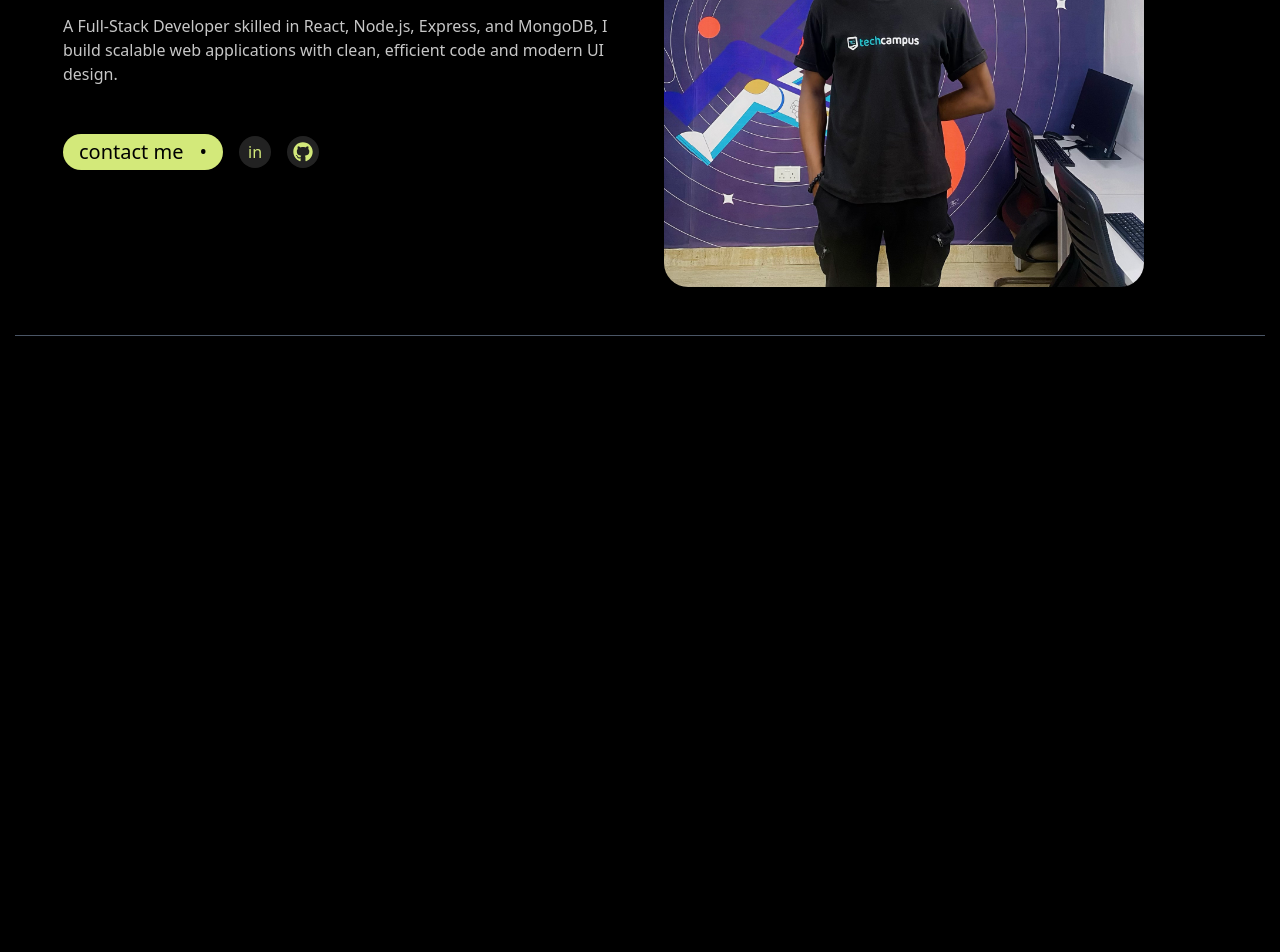
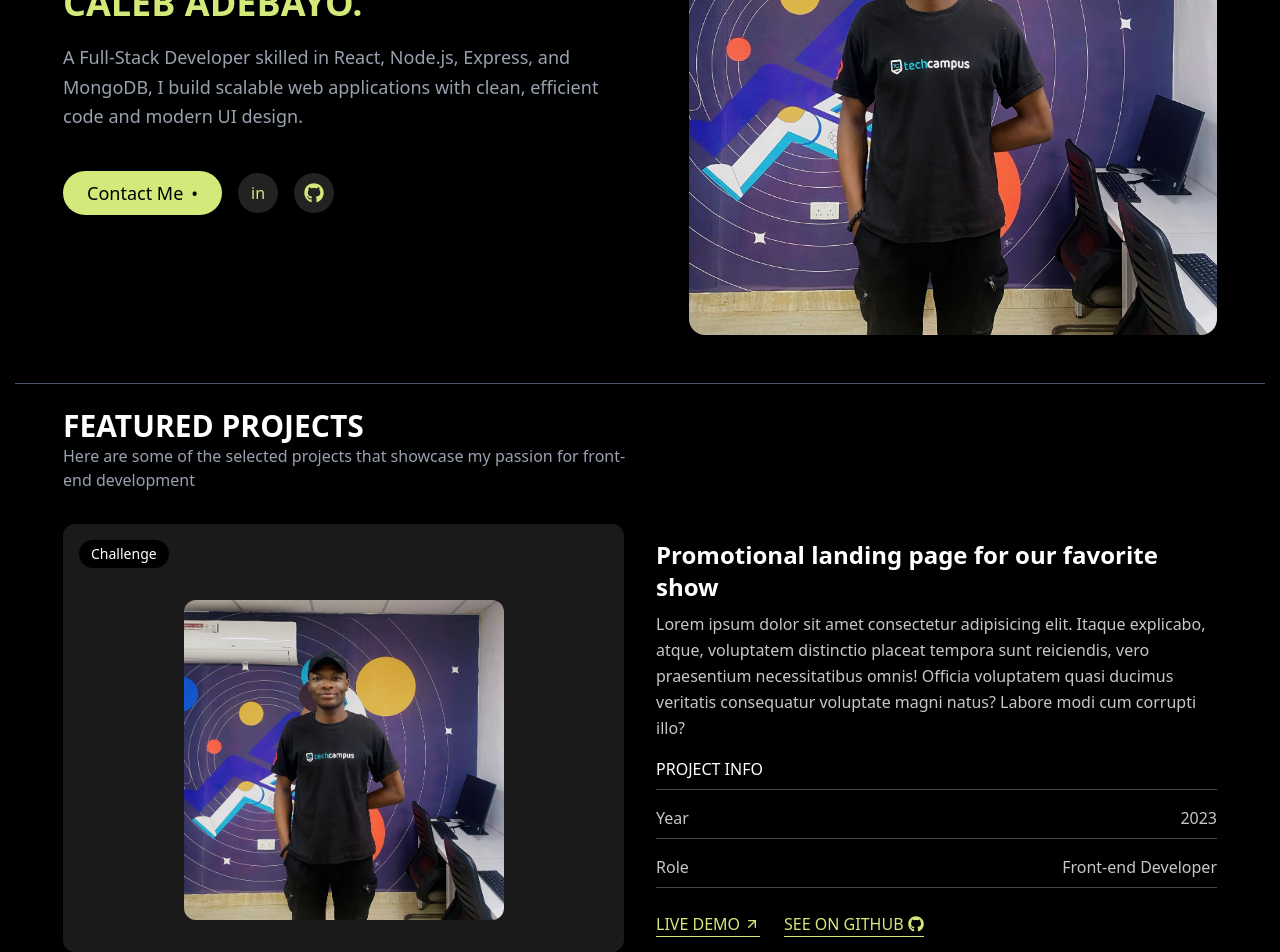
Before and after one commit to calebtdev/portfoliotask, a React (Vite) app: page / in a window 1280 px wide. Shown: the part 320-1272 px from the top of the page. Before the commit the page ends 800 px from the top, so only its background shows below. Built offline with nearby package versions, Linux system fonts and the light colour scheme.

Commit message:
update on the portfolio task

```diff
--- a/src/Pages/Home.jsx
+++ b/src/Pages/Home.jsx
@@ -1,13 +1,15 @@
 import React from "react";
 import Header from "../components/Header";
 import Hero from "../components/Hero";
+import Projects from "../components/Projects";
 
 const Home = () => {
   return (
     <main className="max-w-[1250px] mx-auto ">
       <Header />
       <Hero />
-      <hr className="text-gray-600" />
+      <hr className="text-gray-600 py-3" />
+      <Projects />
     </main>
   );
 };
--- a/src/components/Hero.jsx
+++ b/src/components/Hero.jsx
@@ -4,34 +4,43 @@ import { FaGithub } from "react-icons/fa";
 
 const Hero = () => {
   return (
-    <section className=" flex flex-col gap-[2rem] md:grid grid-cols-2 items-center md:gap-[3rem]  py-[3rem] px-6 md:px-12">
-      <div className="flex flex-col gap-[1rem]">
-        <h1 className="flex flex-col uppercase font-bold text-2xl md:text-3xl">
-          hi, i am <span>caleb adebayo.</span>{" "}
+    <section className="flex flex-col md:grid md:grid-cols-2 items-center gap-8 py-12 px-6 md:px-12 overflow-hidden">
+      {/* LEFT CONTENT */}
+      <div className="flex flex-col gap-4 text-left">
+        <h1 className="uppercase font-bold text-3xl md:text-4xl leading-snug">
+          hi, i am <span className="block text-[#D3E97A]">caleb adebayo.</span>
         </h1>
-        <p className="text-[#C7C7C7]">
+
+        <p className="text-gray-400 text-base md:text-lg leading-relaxed">
           A Full-Stack Developer skilled in React, Node.js, Express, and
           MongoDB, I build scalable web applications with clean, efficient code
           and modern UI design.
         </p>
-        <div className="flex flex-row items-center gap-[1rem] mt-[2rem]">
-          <button className="flex flex-row gap-[1rem] text-black bg-[#D3E97A] py-1 px-[1rem] text-xl rounded-full">
-            contact me <span>•</span>
+
+        {/* ACTION BUTTONS */}
+        <div className="flex md:justify-start items-center gap-4 mt-6">
+          <button className="flex items-center gap-2 text-black bg-[#D3E97A] py-2 px-6 text-base md:text-lg rounded-full font-medium hover:opacity-90 transition">
+            Contact Me <span>•</span>
           </button>
-          <button className="bg-[#222222] text-[#D3E97A] h-[2rem] w-[2rem] rounded-full">
+
+          <button className="bg-[#222222] text-[#D3E97A] h-10 w-10 flex items-center justify-center rounded-full hover:bg-black transition">
             in
           </button>
-          <button className="bg-[#222222] flex items-center justify-center text-[#D3E97A] h-[2rem] w-[2rem] rounded-full">
+
+          <button className="bg-[#222222] text-[#D3E97A] h-10 w-10 flex items-center justify-center rounded-full hover:bg-black transition">
             <FaGithub size={20} />
           </button>
         </div>
       </div>
 
-      <img
-        src={heroImg}
-        alt="Hero"
-        className="rounded-3xl max-w-full md:max-w-[30rem] max-h-[25rem] md:max-h-[33rem] object-cover"
-      />
+      {/* RIGHT IMAGE */}
+      <div className="flex justify-center md:justify-end">
+        <img
+          src={heroImg}
+          alt="Hero"
+          className="rounded-2xl w-full max-w-[30rem] md:max-w-[33rem] object-cover shadow-lg"
+        />
+      </div>
     </section>
   );
 };
--- /dev/null
+++ b/src/components/Projects.jsx
@@ -0,0 +1,88 @@
+import React from "react";
+import { FaGithub } from "react-icons/fa";
+import heroImg from "../assets/logo.jpg";
+import { FiArrowUpRight } from "react-icons/fi";
+
+const Projects = () => {
+  return (
+    <main className="px-6 md:px-12 overflow-hidden">
+      {/* Section Heading */}
+      <div className="flex flex-col md:grid md:grid-cols-2 pb-8 gap-6">
+        <div>
+          <h1 className="text-2xl md:text-3xl uppercase font-bold">
+            featured projects
+          </h1>
+          <h4 className="text-gray-400">
+            Here are some of the selected projects that showcase my passion for
+            front-end development
+          </h4>
+        </div>
+      </div>
+
+      {/* Project Grid */}
+      <div className="flex flex-col md:grid md:grid-cols-2 gap-8 items-center">
+        {/* LEFT: Image card */}
+        <div className="flex flex-col gap-4 p-4 bg-[#1A1A1A] items-center rounded-xl w-full">
+          <div className="self-start">
+            <h1 className="bg-black px-3 py-1 rounded-full text-sm">
+              Challenge
+            </h1>
+          </div>
+          <div className="flex justify-center py-4">
+            <img
+              src={heroImg}
+              alt="project img"
+              className="w-full max-w-xs rounded-xl object-cover"
+            />
+          </div>
+        </div>
+
+        {/* RIGHT: Details */}
+        <div className="flex flex-col gap-4">
+          <div className="flex flex-col gap-2">
+            <h1 className="text-xl md:text-2xl font-bold">
+              Promotional landing page for our favorite show
+            </h1>
+            <p className="text-[#C7C7C7] leading-relaxed">
+              Lorem ipsum dolor sit amet consectetur adipisicing elit. Itaque
+              explicabo, atque, voluptatem distinctio placeat tempora sunt
+              reiciendis, vero praesentium necessitatibus omnis! Officia
+              voluptatem quasi ducimus veritatis consequatur voluptate magni
+              natus? Labore modi cum corrupti illo?
+            </p>
+          </div>
+
+          <h3 className="border-b border-[#484848] uppercase pb-2">
+            project info
+          </h3>
+          <div className="text-[#C7C7C7] flex flex-row justify-between border-b border-[#484848] pb-2">
+            <span>Year</span>
+            <span>2023</span>
+          </div>
+          <div className="text-[#C7C7C7] flex flex-row justify-between border-b border-[#484848] pb-2">
+            <span>Role</span>
+            <span>Front-end Developer</span>
+          </div>
+
+          {/* Links */}
+          <div className="text-[#D3E97A] flex flex-row gap-6 mt-2">
+            <a
+              href=""
+              className="flex flex-row gap-1 items-center uppercase border-b hover:opacity-80 transition"
+            >
+              Live Demo <FiArrowUpRight />
+            </a>
+            <a
+              href=""
+              className="flex flex-row gap-1 items-center uppercase border-b hover:opacity-80 transition"
+            >
+              See on GitHub <FaGithub />
+            </a>
+          </div>
+        </div>
+      </div>
+    </main>
+  );
+};
+
+export default Projects;
--- /dev/null
+++ b/src/data/datarecord.js
@@ -0,0 +1,10 @@
+export const projectData = [{
+    title: "",
+    detail: "",
+    type: "",
+    year: "",
+    role: "",
+    img: "",
+    demo: "",
+    github: ""
+}]
```
